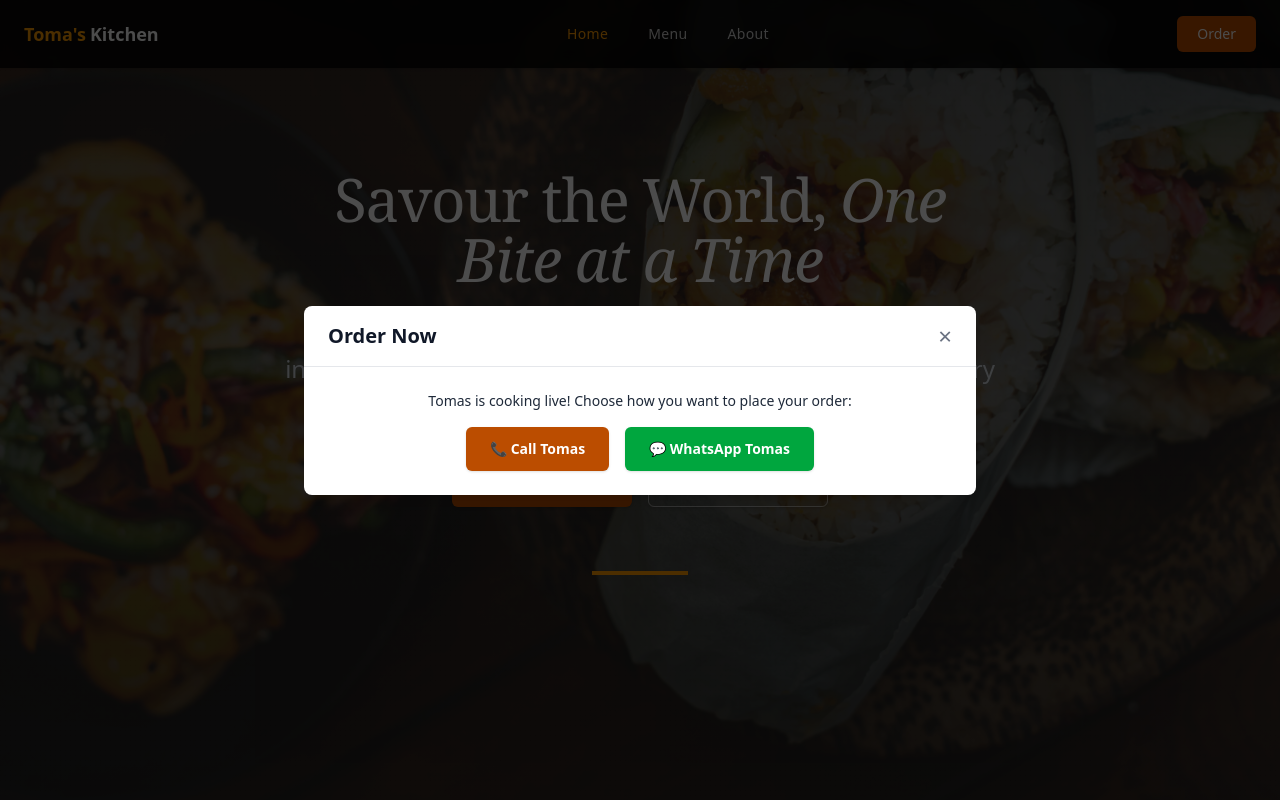
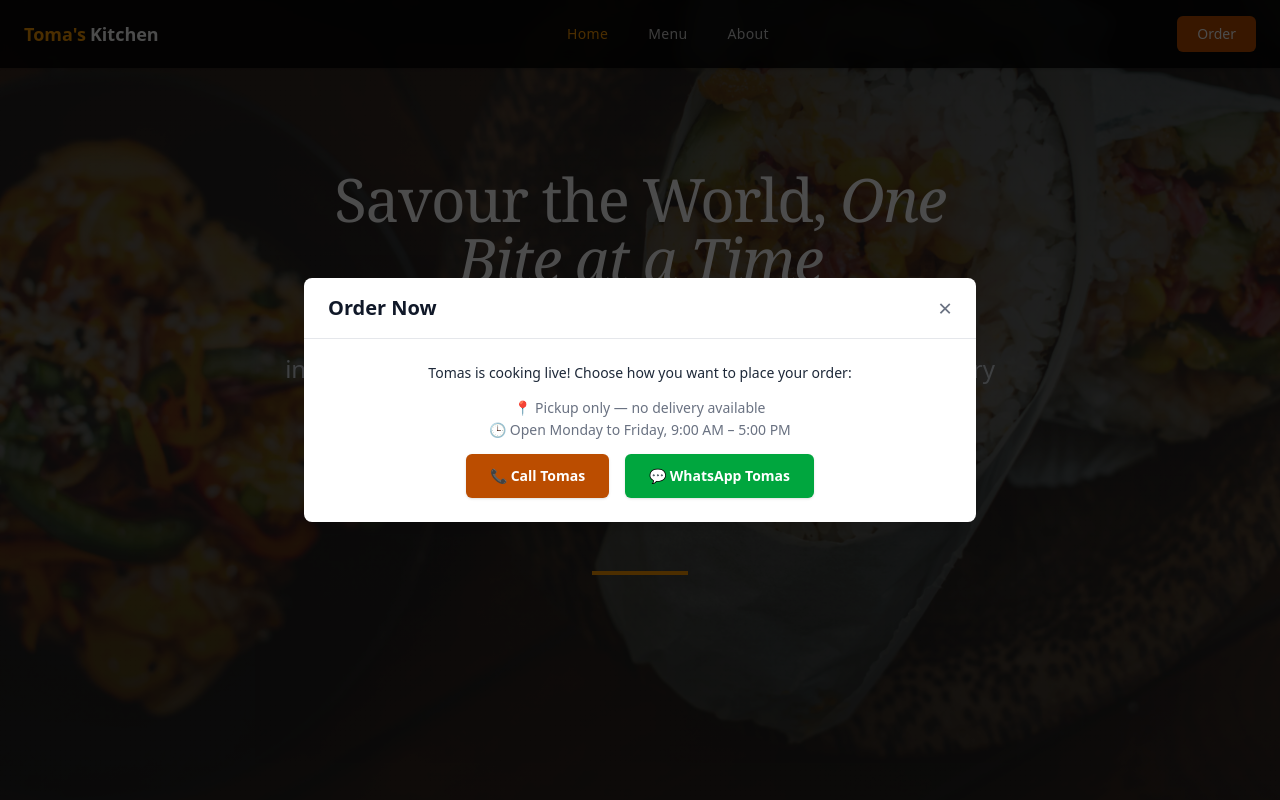
Before and after one commit to KonstantinasGucul/Tomas-Kitchen, a React (Vite) app: page / in a window 1280 px wide. Both pictures are taken after a click on the button "Order". Shown: the top 800 px of the page. Built offline with nearby package versions, Linux system fonts and the light colour scheme.

Commit message:
Add pickup-only notice and working hours to Order modal

```diff
--- a/src/components/OrderModalContent.jsx
+++ b/src/components/OrderModalContent.jsx
@@ -4,6 +4,13 @@ export default function OrderModalContent() {
       <p className="text-gray-800">
         Tomas is cooking live! Choose how you want to place your order:
       </p>
+
+      {/* Add this block below */}
+      <div className="text-sm text-gray-500 leading-tight space-y-1">
+        <p>📍 Pickup only — no delivery available</p>
+        <p>🕒 Open Monday to Friday, 9:00 AM – 5:00 PM</p>
+      </div>
+
       <div className="flex flex-col sm:flex-row justify-center gap-4">
         <a
           href="tel:+447925622897"
```
